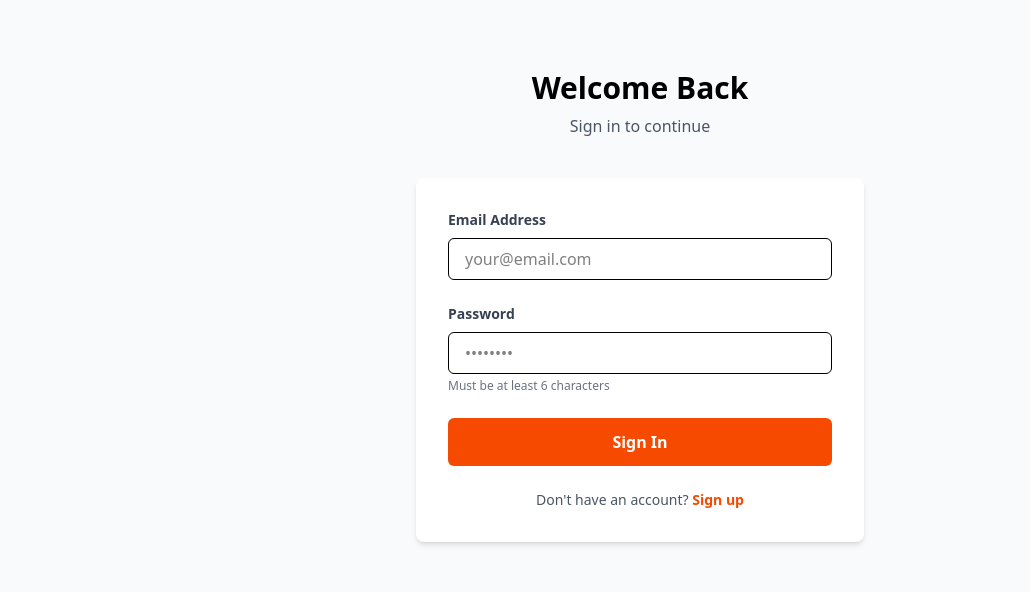
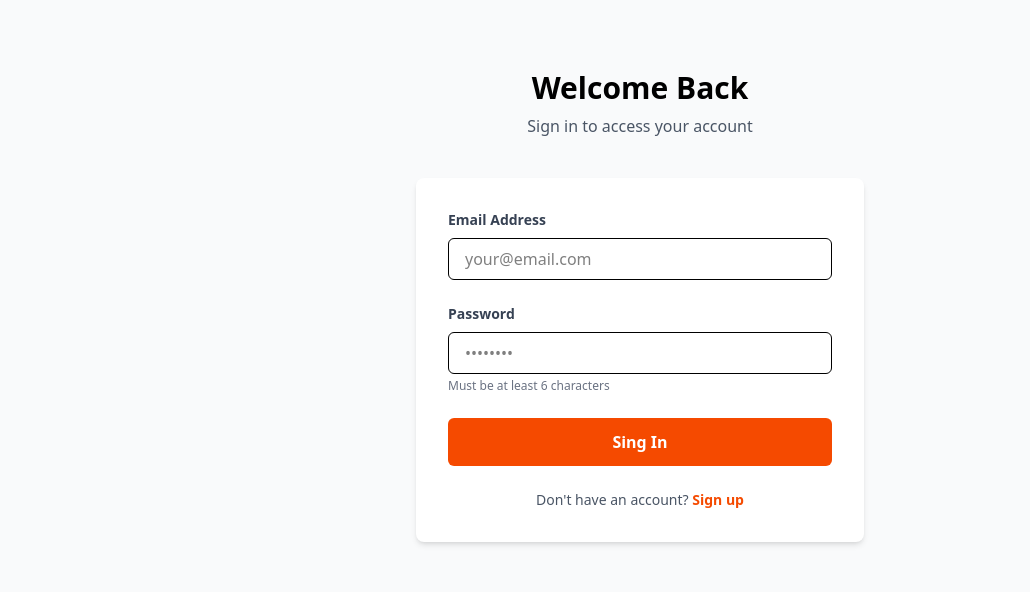
Before and after one commit to Ibrahim-Abdirashid/Blogify-fullstack, a React (Vite) app: page /signin in a window 1280 px wide. Shown: the part 158-750 px from the top of the page, without its empty margins (0-1030 px from the left). Built offline with nearby package versions, Linux system fonts and the light colour scheme; no server answers.

Commit message:
updated signup and signin authentication

```diff
--- /dev/null
+++ b/src/context/AuthContext.jsx
@@ -0,0 +1,10 @@
+import { Children, createContext, useState } from "react";
+
+
+const AuthContext = createContext(null)
+
+    export function AuthContextProvider({Children}){
+        const [user ,setUser] = useState(null);
+        const [ profile, setProfile] = useState(null);
+        const [isLoading, setIsLoading] = useState(false);
+    }
--- a/src/library/auth.js
+++ b/src/library/auth.js
@@ -1,7 +1,7 @@
 import supabase from "./supapase";
 
 export async function signUp(email, password, username = "") {
-  let { data, error } = await supabase.auth.signUp({
+  let { data } = await supabase.auth.signUp({
     email : email,
     password : password,
   });
@@ -49,9 +49,7 @@ export async function signIn(email, password){
   })
 console.log(data);
 
-  if(error){
-    throw error;
-  }
+  if(error) throw error;
 
   // check if user exits , if does'nt exitst so create
 
@@ -120,3 +118,16 @@ export async function getUserProfile(userId) {
   return sessionData;
 
 }
+
+
+
+
+  //if user logedin, waa in la geeyaa home-ki oo laga qariyaa login iyo signup
+  export function onAuthChange(callback){
+
+      const {data } =  supabase.auth.onAuthStateChange((event, session) => {
+        callback(session?.user || null ,event);
+      });
+
+      return ()=> data.subscription.unsubscribe();
+  }
--- a/src/pages/SignInPage.jsx
+++ b/src/pages/SignInPage.jsx
@@ -1,62 +1,67 @@
-import React, { useState } from "react";
-import { Link, useNavigate } from "react-router";
-import { signIn } from "../library/auth";
+import React, { useState } from 'react'
+import { Link, useNavigate } from 'react-router'
+import { signIn } from '../library/auth'
 
 const SignInPage = () => {
-  const [email, setEmail] = useState();
-  const [password, setPassword] = useState();
-  const [isLoading, setIsLoading] = useState(false);
-  const [error, setError] = useState(null);
-  const [success, setSuccess] = useState(false);
 
-  const navigateTo = useNavigate()
 
-  async function handleSubmit(e) {
-    e.preventDefault();
-    setIsLoading(true);
-    setError(null);
+  const [email, setEmail] = useState('')
+
+  const [password, setPassword] = useState('')
+
+  const [isLoading, setIsLoading] = useState(false)
+  const [error, setError] = useState(null)
+  // const [success, setSuccess] = useState(false)
+
+
+
+  const navigate = useNavigate()
+
+  const handleSubmit = async (event) => {
+
+    event.preventDefault();
+
+    setIsLoading(true)
+    setError(null)
 
     try {
 
       await signIn(email, password);
-      navigateTo("/");
+
+      navigate('/')
+
     } catch (error) {
-      console.log("error", error);
-
+      setError(error.message || "Failed to sign in . Please check your credentials.")
+      console.log("error", error)
+    } finally {
+      setIsLoading(false)
     }
   }
 
-  return (
-    <div className="h-screen flex items-center justify-center bg-gray-50 px-5">
-      {/* SignUp Form div-ka guud ee isku haya formka iyo qoraalka title-ka ee ka sareeya */}
-      <div className='max-w-md w-full'>
-        {/*waa dive-ka titleka haya*/}
-        <div className="text-center mb-10">
-          <h1 className="text-3xl font-bold">Welcome Back</h1>
-          <p className="text-gray-600 mt-2">
-            Sign in to continue
-          </p>
-        </div>
 
 
-        {/* error */}
+  return (
+    <div className='min-h-screen flex items-center justify-center bg-gray-50 px-4'>
+      <div className='max-w-md w-full'>
+        {/* title and subtitle */}
+        <div className='text-center mb-10'>
+          <h1 className='text-3xl font-bold'>Welcome Back</h1>
+          <p className='text-gray-600 mt-2'>Sign in to access your account</p>
+        </div>
+        {/* form info */}
+        <div className="bg-white rounded-lg shadow-md p-8">
 
 
-        {error && (
-          <div className="bg-red-100 border border-red-400 text-red-700 px-4 py-3 rounded relative mb-6">
-            <p className="text-sm font-medium">{error}</p>
-          </div>
-        )}
+          {error && (
+            <div className="mb-4 p-3 bg-red-100 text-red-700 rounded-md text-sm">
+              {error}
+            </div>
+          )}
 
+          <form onSubmit={handleSubmit}>
 
-        {/* formka */}
-        <div className="bg-white rounded-lg shadow-md p-8">
-          <form onSubmit={handleSubmit}>
             <div className="mb-6">
-              <label
-                className="block text-gray-700 text-sm font-semibold mb-2"
-                htmlFor="email"
-              >
+              <label className="block text-gray-700 text-sm font-semibold mb-2" htmlFor="email">
                 Email Address
               </label>
               <input
@@ -73,10 +78,7 @@ const SignInPage = () => {
 
 
             <div className="mb-6">
-              <label
-                className="block text-gray-700 text-sm font-semibold mb-2"
-                htmlFor="password"
-              >
+              <label className="block text-gray-700 text-sm font-semibold mb-2" htmlFor="password">
                 Password
               </label>
               <input
@@ -89,23 +91,20 @@ const SignInPage = () => {
                 required
                 minLength={6}
               />
-              <p className="text-xs text-gray-500 mt-1">
-                Must be at least 6 characters
-              </p>
+              <p className="text-xs text-gray-500 mt-1">Must be at least 6 characters</p>
             </div>
-
-
 
             <button
               type="submit"
-              className="w-full bg-orange-600 hover:bg-orange-700 text-white font-bold py-3 px-4 rounded-md focus:outline-none focus:ring-2 focus:ring-orange-500 focus:ring-opacity-50 transition duration-200 disabled:cursor-not-allowed disabled:bg-orange-500"
+              className="w-full bg-orange-600 hover:bg-orange-700 text-white font-bold py-3 px-4 rounded-md focus:outline-none focus:ring-2 focus:ring-orange-500 focus:ring-opacity-50 transition duration-200 disabled:cursor-not-allowed disabled:bg-orange-700"
               disabled={isLoading}
             >
-              {isLoading ? 'Signing In...' : 'Sign In'}
+              {isLoading ? 'Signing in...' : 'Sing In'}
 
             </button>
+          </form>
 
-            <div className="text-center mt-6">
+          <div className="text-center mt-6">
             <p className="text-gray-600 text-sm">
               Don't have an account?{' '}
               <Link to="/signup" className="text-orange-600 hover:text-orange-800 font-semibold">
@@ -113,11 +112,11 @@ const SignInPage = () => {
               </Link>
             </p>
           </div>
-          </form>
+
         </div>
       </div>
     </div>
-  );
-};
+  )
+}
 
-export default SignInPage;
+export default SignInPage
--- a/src/pages/SignUpPage.jsx
+++ b/src/pages/SignUpPage.jsx
@@ -4,10 +4,10 @@ import { Link, useNavigate } from "react-router";
 import {signUp} from "../library/auth"
 
 const SignUpPage = () => {
-  const [email, setEmail] = useState();
-  const [userName, setUserName] = useState();
-  const [password, setPassword] = useState();
-  const [confirmPassword, setConfirmPassword] = useState();
+  const [email, setEmail] = useState("");
+  const [userName, setUserName] = useState("");
+  const [password, setPassword] = useState("");
+  const [confirmPassword, setConfirmPassword] = useState("");
   const [isLoading, setIsLoading] = useState(false);
   const [error, setError] = useState(null);
   const [success, setSuccess] = useState(false);
@@ -27,7 +27,7 @@ const SignUpPage = () => {
     }
 
     try {
-      await signUp(email, userName, password);
+      await signUp(email, password, userName );
       setSuccess(true);
       setIsLoading(false);
 
@@ -36,6 +36,8 @@ const SignUpPage = () => {
       }, 3000)
 
     }catch(error){
+      console.error(error);
+
       setError(error.message || "failed to create account. Please try again");
 
     }finally{
```
